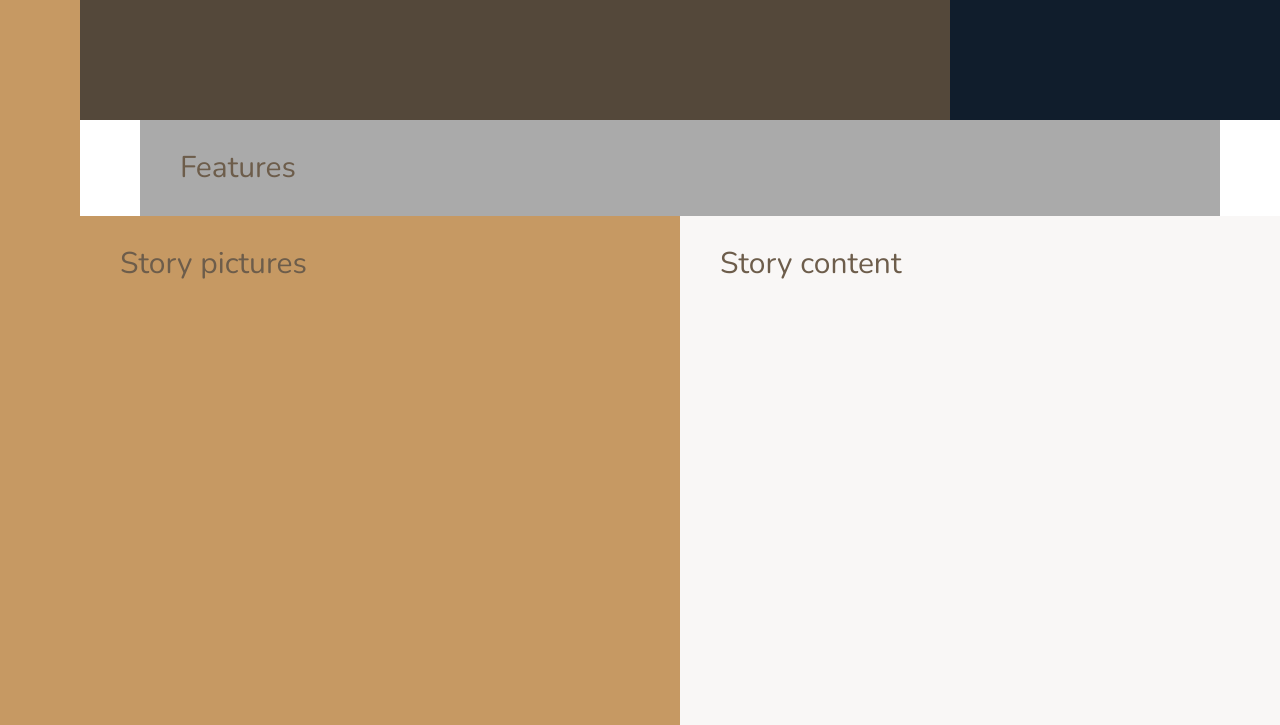
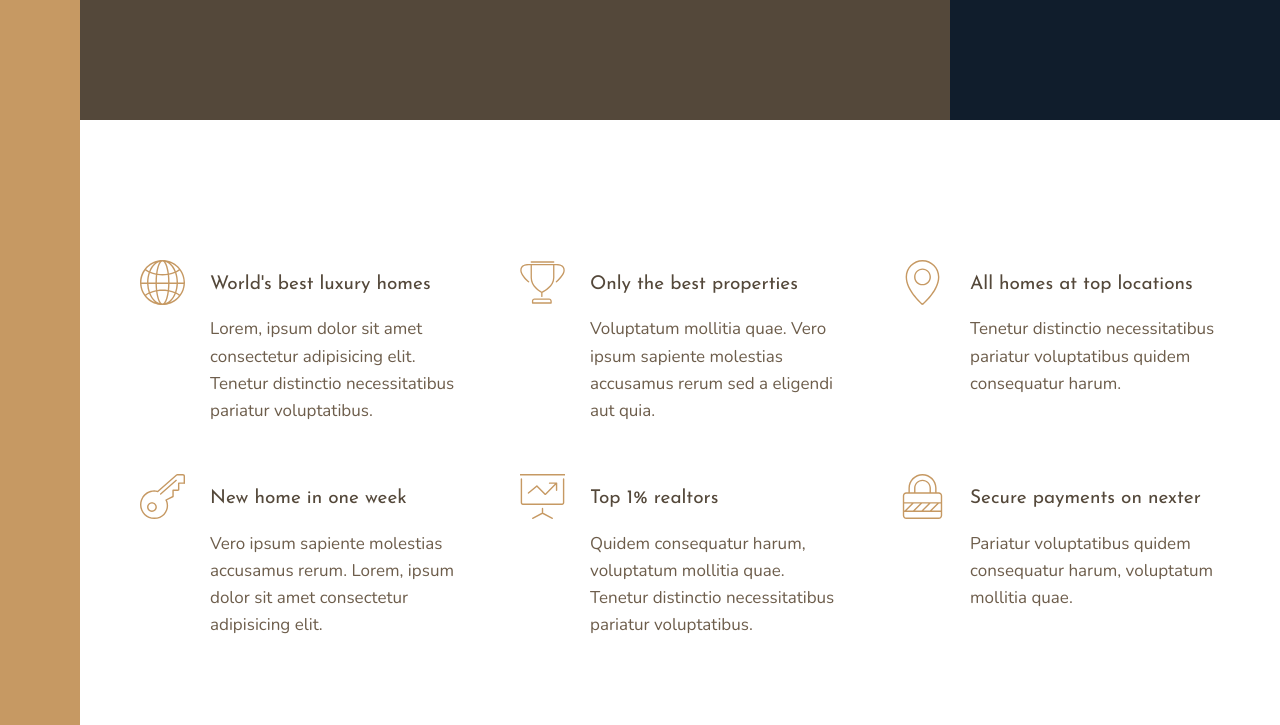
Before and after one commit to matka00/Homes, a website: page index.html in a window 1280 px wide. Shown: the part 520-1245 px from the top of the page. Drawn offline with nearby package versions, Linux system fonts and the light colour scheme.

Commit message:
built & styled features section

```diff
--- a/index.html
+++ b/index.html
@@ -25,7 +25,54 @@
         </div>
 
         <section class="features">
-            Features
+            <div class="feature">
+                <svg class="feature__icon">
+                    <use xlink:href="img/sprite.svg#icon-global"></use>
+                </svg>
+                <h4 class="heading-4 heading-4--dark">World's best luxury homes</h4>
+                <p class="feature__text">Lorem, ipsum dolor sit amet consectetur adipisicing elit. Tenetur distinctio necessitatibus pariatur voluptatibus.</p>
+            </div>
+
+            <div class="feature">
+                <svg class="feature__icon">
+                    <use xlink:href="img/sprite.svg#icon-trophy"></use>
+                </svg>
+                <h4 class="heading-4 heading-4--dark">Only the best properties</h4>
+                <p class="feature__text">Voluptatum mollitia quae. Vero ipsum sapiente molestias accusamus rerum sed a eligendi aut quia.</p>
+            </div>
+
+            <div class="feature">
+                <svg class="feature__icon">
+                    <use xlink:href="img/sprite.svg#icon-map-pin"></use>
+                </svg>
+                <h4 class="heading-4 heading-4--dark">All homes at top locations</h4>
+                <p class="feature__text">Tenetur distinctio necessitatibus pariatur voluptatibus quidem consequatur harum.</p>
+            </div>
+
+            <div class="feature">
+                <svg class="feature__icon">
+                    <use xlink:href="img/sprite.svg#icon-key"></use>
+                </svg>
+                <h4 class="heading-4 heading-4--dark">New home in one week</h4>
+                <p class="feature__text">Vero ipsum sapiente molestias accusamus rerum. Lorem, ipsum dolor sit amet consectetur adipisicing elit.</p>
+            </div>
+
+            <div class="feature">
+                <svg class="feature__icon">
+                    <use xlink:href="img/sprite.svg#icon-presentation"></use>
+                </svg>
+                <h4 class="heading-4 heading-4--dark">Top 1% realtors</h4>
+                <p class="feature__text">Quidem consequatur harum, voluptatum mollitia quae. Tenetur distinctio necessitatibus pariatur voluptatibus.</p>
+            </div>
+
+            <div class="feature">
+                <svg class="feature__icon">
+                    <use xlink:href="img/sprite.svg#icon-lock"></use>
+                </svg>
+                <h4 class="heading-4 heading-4--dark">Secure payments on nexter</h4>
+                <p class="feature__text">Pariatur voluptatibus quidem consequatur harum, voluptatum mollitia quae.</p>
+            </div>
+
         </section>
 
         <div class="story__pictures">
--- a/sass/_base.scss
+++ b/sass/_base.scss
@@ -28,7 +28,7 @@ html {
 }
 
 body {
-  line-height: 1.6rem;
+  line-height: 1.6;
   font-family: $font-primary;
   font-weight: 300;
   color: $color-grey-dark-2;
@@ -42,10 +42,4 @@ body {
     [center-start]
     repeat(8, [col-start] minmax(min-content, 14rem) [col-end])
     [center-end] minmax(6rem, 1fr) [full-end];
-
-  //for test
-  & > * {
-    padding: 40px;
-    font-size: 3rem;
-  }
 }
--- a/sass/_features.scss
+++ b/sass/_features.scss
@@ -1,5 +1,30 @@
 .features {
   grid-column: center-start / center-end;
 
-  background-color: $color-grey-light-2;
+  display: grid;
+  //grid-template-columns: repeat(3, 1fr);
+  grid-template-columns: repeat(auto-fit, minmax(25rem, 1fr));
+  gap: 6rem;
+  align-items: start;
+
+  margin: 15rem 0;
 }
+
+.feature {
+  display: grid;
+  grid-template-columns: min-content 1fr;
+  row-gap: 1.5rem;
+  column-gap: 2.5rem;
+
+  &__icon {
+    width: 4.5rem;
+    height: 4.5rem;
+    grid-row: 1 / span 2;
+    fill: $color-primary;
+    transform: translateY(-1rem);
+  }
+
+  &__text {
+    font-size: 1.7rem;
+  }
+}
--- a/sass/_typography.scss
+++ b/sass/_typography.scss
@@ -0,0 +1,29 @@
+%heading {
+  font-family: $font-display;
+  font-weight: 400;
+}
+
+.heading-1 {
+  @extend %heading;
+}
+
+.heading-2 {
+  @extend %heading;
+}
+
+.heading-3 {
+  @extend %heading;
+}
+
+.heading-4 {
+  @extend %heading;
+  font-size: 1.9rem;
+
+  &--light {
+    color: $color-grey-light-1;
+  }
+
+  &--dark {
+    color: $color-grey-dark-1;
+  }
+}
```
Also changed, not shown: css/style.css.
